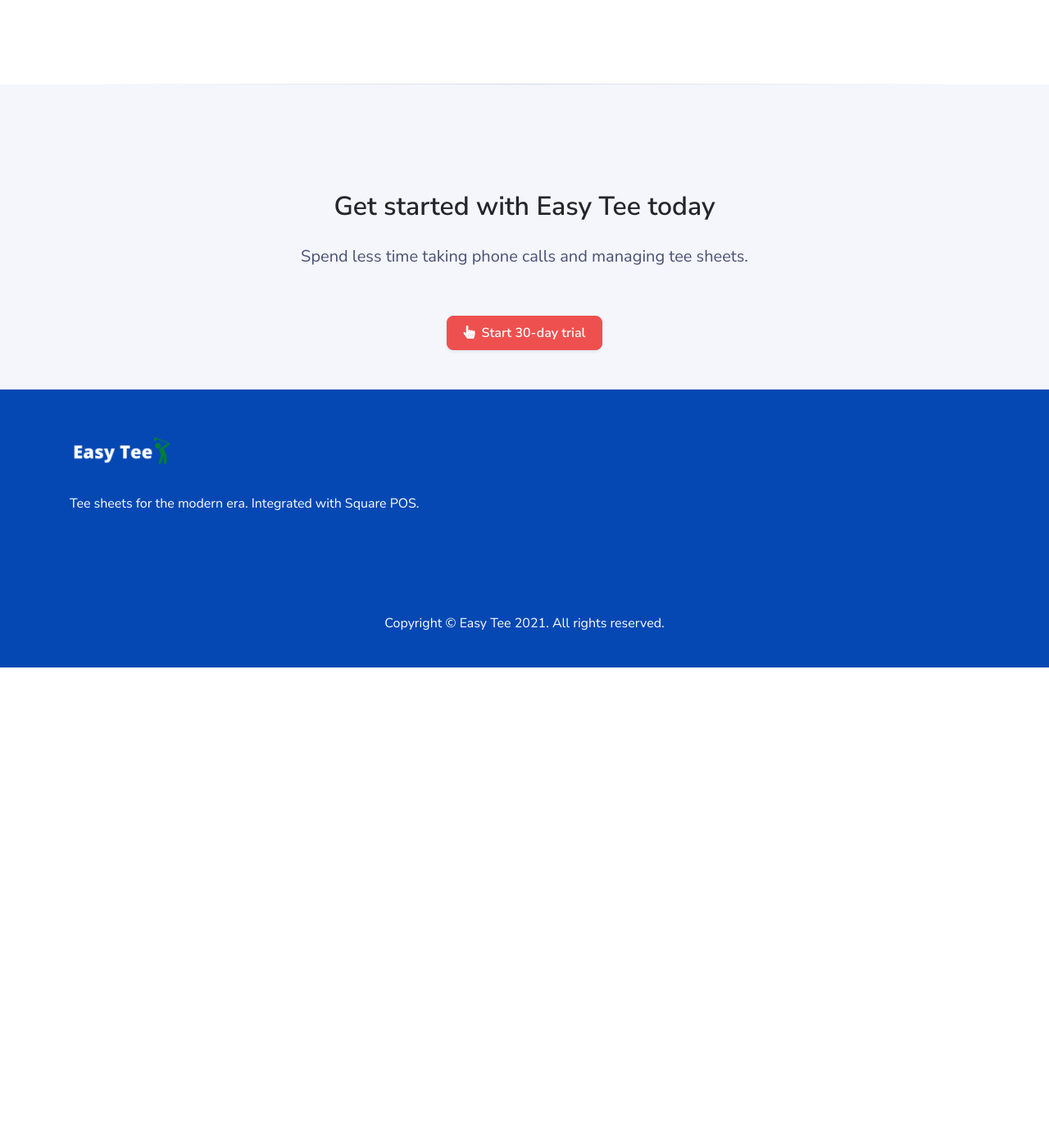
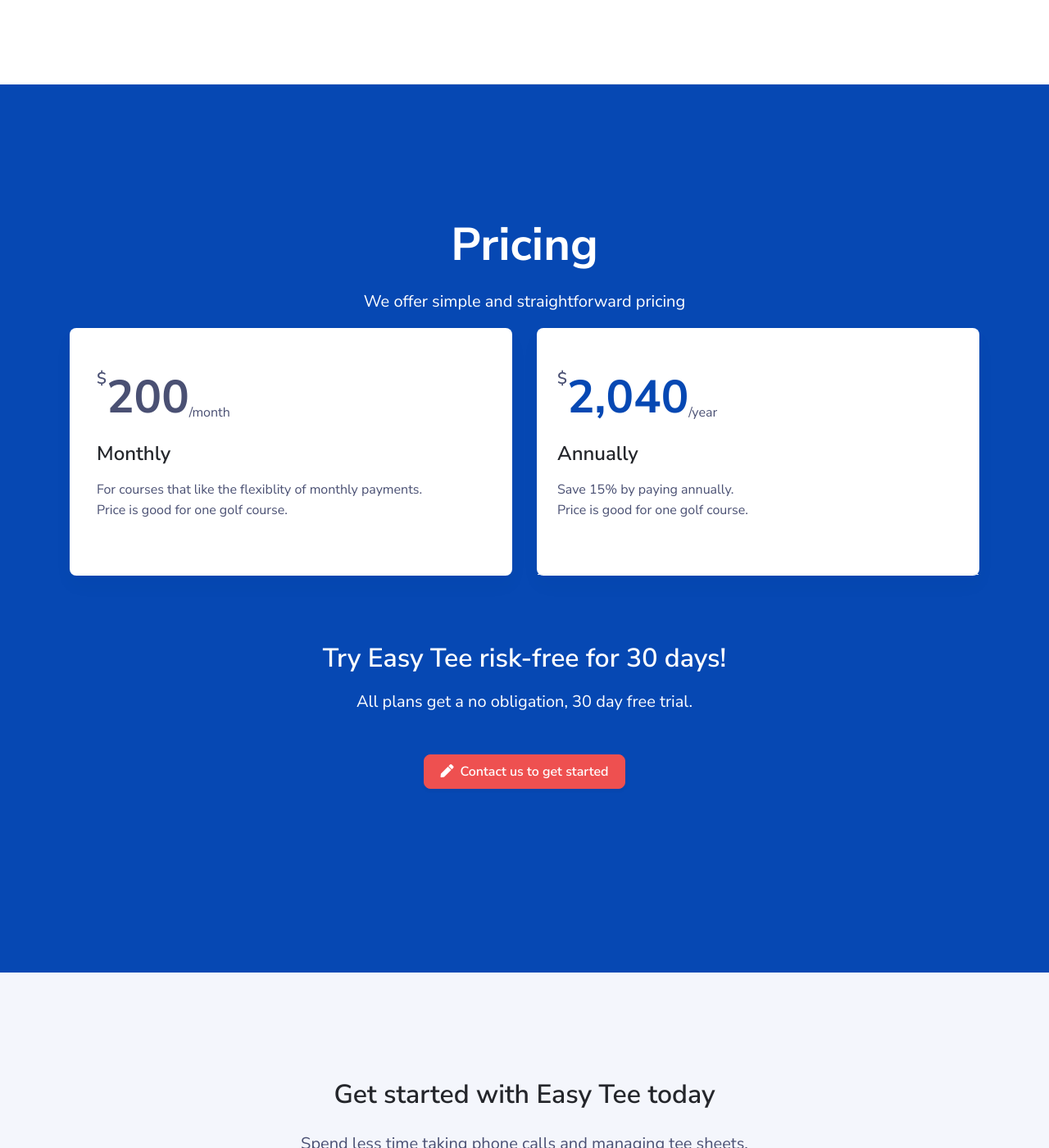
Before and after one commit to easyteegolf/easytee_front, a Jekyll site: the page built from index.html, in a window 1280 px wide and 1400 px high, scrolled down 4307 px. Shown: the whole window at 82% size. Built offline with Jekyll 4.4.1, drawn with Linux system fonts in a browser that asks for light colours; before the commit the page ends 5121 px from its top, so only the background shows below that.

Commit message:
add pricing to home page

```diff
--- a/_includes/navbar.html
+++ b/_includes/navbar.html
@@ -9,6 +9,7 @@
 
             <div class="d-none d-lg-block @@cta_button_classes">
                 <a href="#features" class="btn btn-md btn-outline-white animate-up-2 mr-3 js-scroll-trigger"><i class="fas fa-book mr-2"></i>Features</a>
+                <a href="#pricing" class="btn btn-md btn-outline-white animate-up-2 mr-3 js-scroll-trigger"><i class="fas fa-tag mr-2"></i>Pricing</a>
                 <a href="#" data-toggle="modal" data-target="#pricing-modal" class="btn btn-md btn-secondary animate-up-2"><i class="fas fa-pen mr-2"></i></i>Contact Us</a>
             </div>
 
--- a/index.html
+++ b/index.html
@@ -219,6 +219,59 @@ order: 0
             </div>
         </section>
 
+        <section class="section-header bg-primary text-white pb-7 pb-lg-10" id="pricing">
+            <div class="container">
+                <div class="row justify-content-center">
+                    <div class="col-12 col-md-10 text-center">
+                        <h1 class="display-2 mb-3">Pricing</h1>
+                        <p class="lead px-5">We offer simple and straightforward pricing</p>
+                    </div>
+                </div>
+                <div class="row text-gray">
+                    <div class="col-12 col-lg-6">
+                        <!-- Card -->
+                        <div class="card shadow-soft mb-5 mb-lg-6 px-2">
+                            <div class="card-header border-light py-5 px-4">
+                                <!-- Price -->
+                                <div class="d-flex mb-3">
+                                    <span class="h5 mb-0">$</span>
+                                    <span class="price display-2 mb-0" data-annual="0" data-monthly="0">200</span>
+                                    <span class="h6 font-weight-normal align-self-end">/month</span>
+                                </div>
+                                <h4 class="mb-3 text-black">Monthly</h4>
+                                <p class="font-weight-normal mb-0">For courses that like the flexiblity of monthly payments.</p>
+                                <p>Price is good for one golf course.</p>
+                            </div>
+                        </div>
+                    </div>
+                    <div class="col-12 col-lg-6">
+                        <!-- Card -->
+                        <div class="card shadow-soft mb-5 mb-lg-6">
+                            <div class="card-header border-light py-5 px-4">
+                                <!-- Price -->
+                                <div class="d-flex mb-3 text-primary">
+                                    <span class="h5 mb-0">$</span>
+                                    <span class="price display-2 text-primary mb-0" data-annual="199" data-monthly="99">2,040</span>
+                                    <span class="h6 font-weight-normal align-self-end">/year</span>
+                                </div>
+                                <h4 class="mb-3 text-black">Annually</h4>
+                                <p class="font-weight-normal mb-0">Save 15% by paying annually.</p>
+                                <p>Price is good for one golf course.</p>
+                            </div>
+                        </div>
+                    </div>
+                </div>
+                <div class="row justify-content-center">
+                    <div class="col col-md-10 text-center">
+                        <h2 class="mb-3">Try Easy Tee risk-free for 30 days!</h2>
+                        <p class="lead mb-5 px-5">All plans get a no obligation, 30 day free trial.</p>
+                        <!-- Button -->
+                        <a href="#" data-toggle="modal" data-target="#pricing-modal" class="btn btn-secondary animate-up-2"><i class="fas fa-pen mr-2"></i>Contact us to get started</a>
+                    </div>
+                </div>
+            </div>
+        </section>
+
         <!-- <section class="section">
             <div class="container">
                 <div class="row justify-content-center mb-5 mb-lg-7">
@@ -301,7 +354,7 @@ order: 0
                     </div>
                     <div class="col-12 text-center">
                         <!-- Button Modal -->
-                <button class="btn btn-secondary animate-up-2" data-toggle="modal" data-target=".pricing-modal"><span class="mr-2"><i class="fas fa-hand-pointer"></i></span>Start 30-day trial</button>
+                        <!-- <button class="btn btn-secondary animate-up-2" data-toggle="modal" data-target=".pricing-modal"><span class="mr-2"><i class="fas fa-hand-pointer"></i></span>Start 30-day trial</button> -->
                     </div>
                 </div>
             </div>
```
Lines whose indentation alone changed are shown as unchanged.
